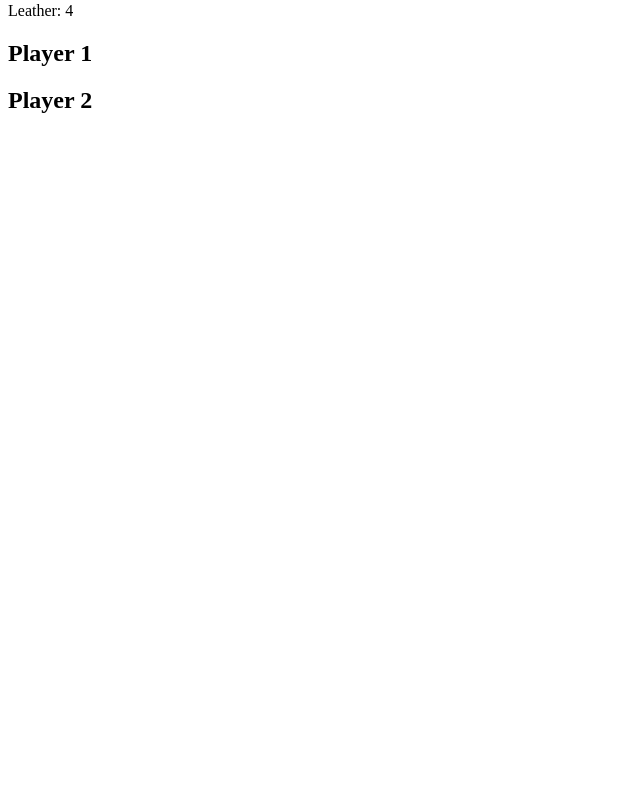
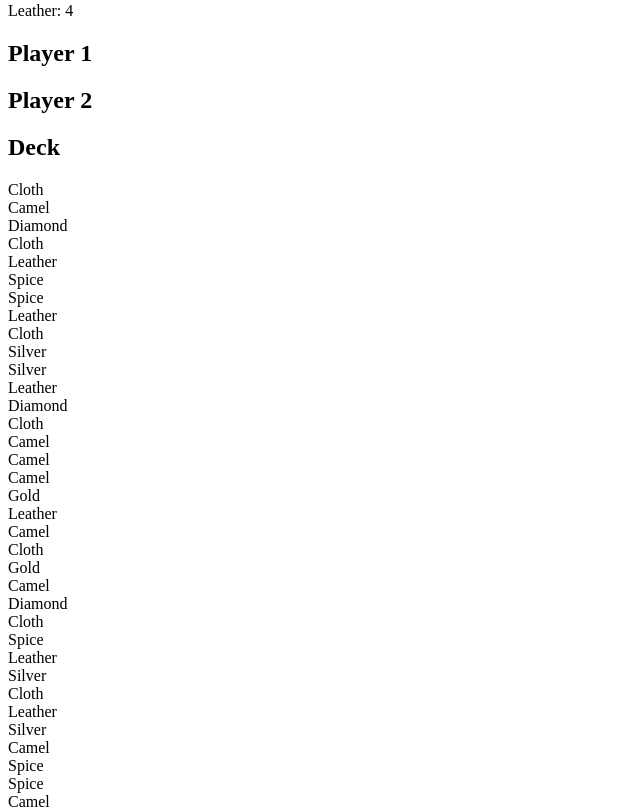
Before and after one commit to bbenip/jaipur, a React (Vite) app: page / in a window 1280 px wide. Shown: the part 744-1553 px from the top of the page, without its empty margins (0-640 px from the left). Before the commit the page ends 878 px from the top, so only its background shows below. Built offline with nearby package versions, Linux system fonts and the light colour scheme.

Commit message:
Create deck

```diff
--- a/src/App.tsx
+++ b/src/App.tsx
@@ -1,3 +1,4 @@
+import Deck from "./components/Deck";
 import PlayerData from "./components/PlayerData";
 import TokenSidebar from "./components/TokenSidebar";
 
@@ -37,14 +38,31 @@ const App = () => {
     ],
   };
 
+  const deck = [
+    ...Array(6).fill('Diamond'),
+    ...Array(6).fill('Gold'),
+    ...Array(6).fill('Silver'),
+    ...Array(8).fill('Cloth'),
+    ...Array(8).fill('Spice'),
+    ...Array(10).fill('Leather'),
+    ...Array(11).fill('Camel'),
+  ];
+
+  // Fisher-Yates shuffle
+  for (let i = deck.length - 1; i > 0; i--) {
+    const j = Math.floor(Math.random() * (i + 1));
+    [deck[i], deck[j]] = [deck[j], deck[i]];
+  }
+
   return (
     <>
       <h1>Jaipur</h1>
       <TokenSidebar tokenRows={tokensRemaining} />
       <PlayerData player={player1} />
       <PlayerData player={player2} />
+      <Deck deck={deck} />
     </>
-  )
-}
+  );
+};
 
 export default App
--- /dev/null
+++ b/src/components/Deck.tsx
@@ -0,0 +1,17 @@
+type DeckProps = {
+  deck: string[];
+};
+
+const Deck = ({ deck }: DeckProps) => (
+  <div>
+    <h2>Deck</h2>
+
+    <div>
+      {deck.map((resource, index) => (
+        <div key={index}>{resource}</div>
+      ))}
+    </div>
+  </div>
+);
+
+export default Deck;
```
